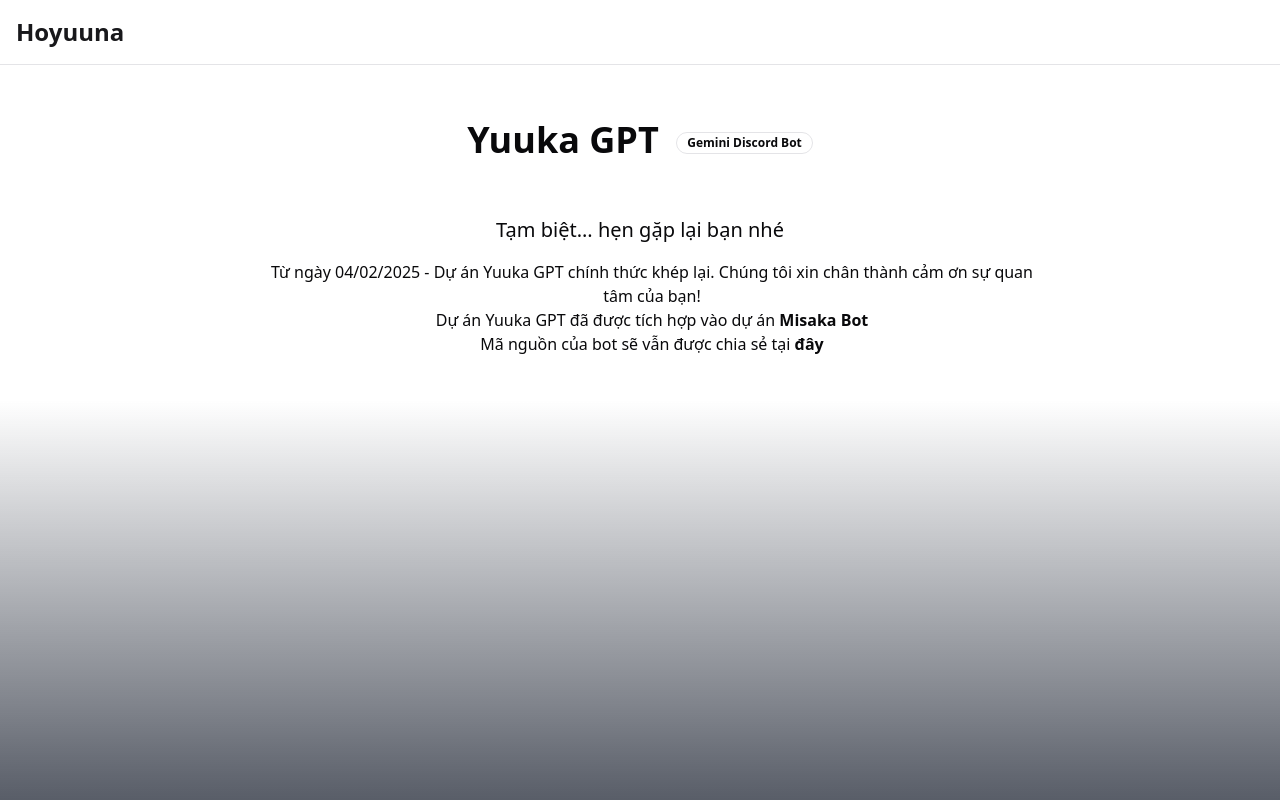
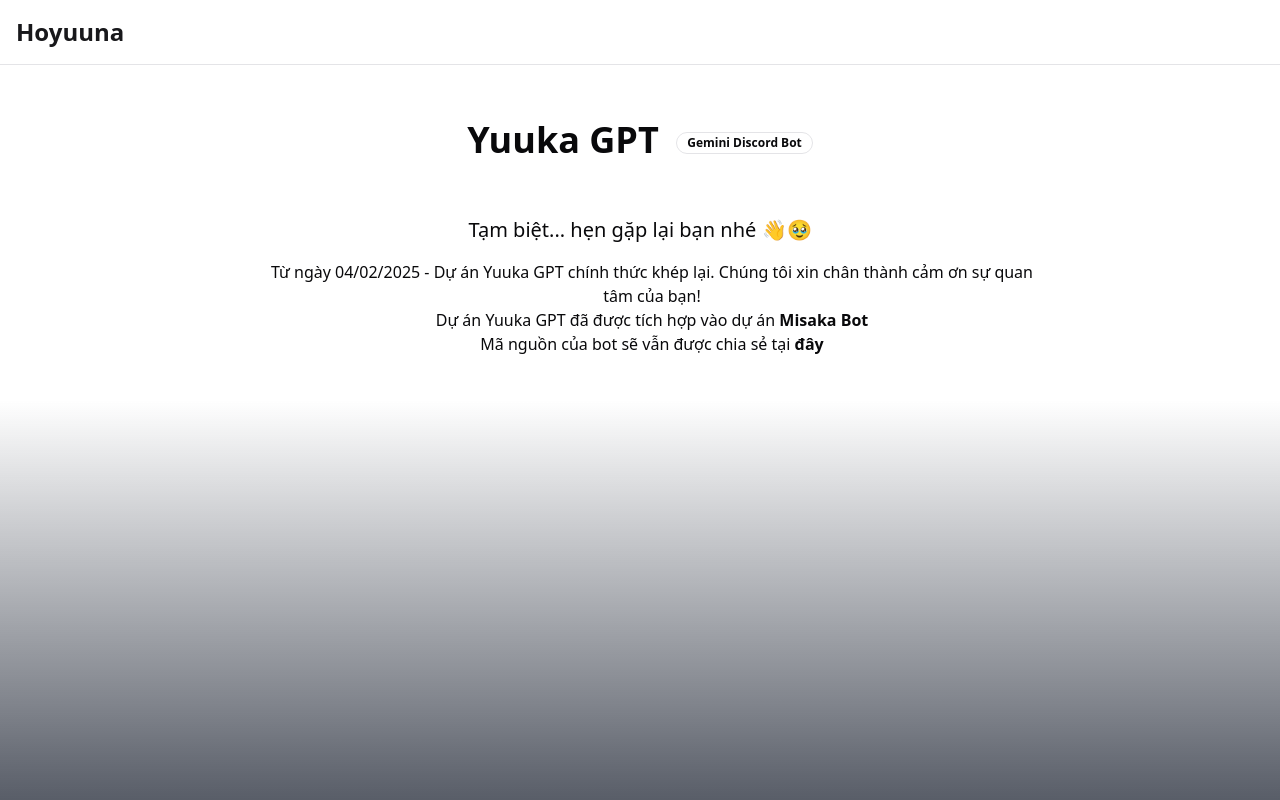
Before and after one commit to hoyuuna/hoyuuna.github.io, a plain HTML site: page Projects/yuuka-gpt-bot.html in a window 1280 px wide. Drawn offline with Linux system fonts and the light colour scheme.

Commit message:
Update yuuka-gpt-bot.html

```diff
--- a/Projects/yuuka-gpt-bot.html
+++ b/Projects/yuuka-gpt-bot.html
@@ -11,7 +11,7 @@
 		<div style="display: contents"><div class="fixed inset-0 w-full h-screen bg-gradient-to-b from-primary-background to-ring" data-svelte-h="svelte-i4hm0w"><div class="absolute inset-0" style="background-image: radial-gradient(circle, rgba(255,255,255,0.1) 1px, transparent 1px); background-size: 40px 40px;"></div> <div class="absolute inset-0 bg-gradient-to-t from-gray-900 via-transparent to-transparent opacity-70"></div></div>  <nav class="fixed top-0 left-0 right-0 z-50 bg-background/80 backdrop-blur-sm border-b"><div class="container mx-auto px-4"><div class="flex items-center justify-between h-16"><div class="flex items-center"><a href="https://hoyuuna.github.io/" class="text-2xl font-bold text-primary mr-8" data-svelte-h="svelte-y132if">Hoyuuna</a>  </nav> <div class="relative min-h-screen pt-14"><div class="container mx-auto px-4 py-16 max-w-4xl"><h1 class="text-4xl font-extrabold mb-8 text-center">Yuuka GPT
 		<span class="focus:ring-ring inline-flex select-none items-center rounded-full border px-2.5 py-0.5 text-xs font-semibold transition-colors focus:outline-none focus:ring-2 focus:ring-offset-2 text-foreground ml-2 align-middle">Gemini Discord Bot</span></h1>
 		<div class="bg-card text-card-foreground rounded-lg p-6 mb-8" style="text-align: center;">
-    <p class="text-xl mb-4">Tạm biệt... hẹn gặp lại bạn nhé </p>
+    <p class="text-xl mb-4">Tạm biệt... hẹn gặp lại bạn nhé 👋🥹</p>
     <ul class="list-disc pl-6 space-y-2">
         Từ ngày 04/02/2025 - Dự án Yuuka GPT chính thức khép lại. Chúng tôi xin chân thành cảm ơn sự quan tâm của bạn! <br>
         Dự án Yuuka GPT đã được tích hợp vào dự án <a href="https://hoyuuna.github.io/Projects/misaka"><b>Misaka Bot</b></a> <br>
```
